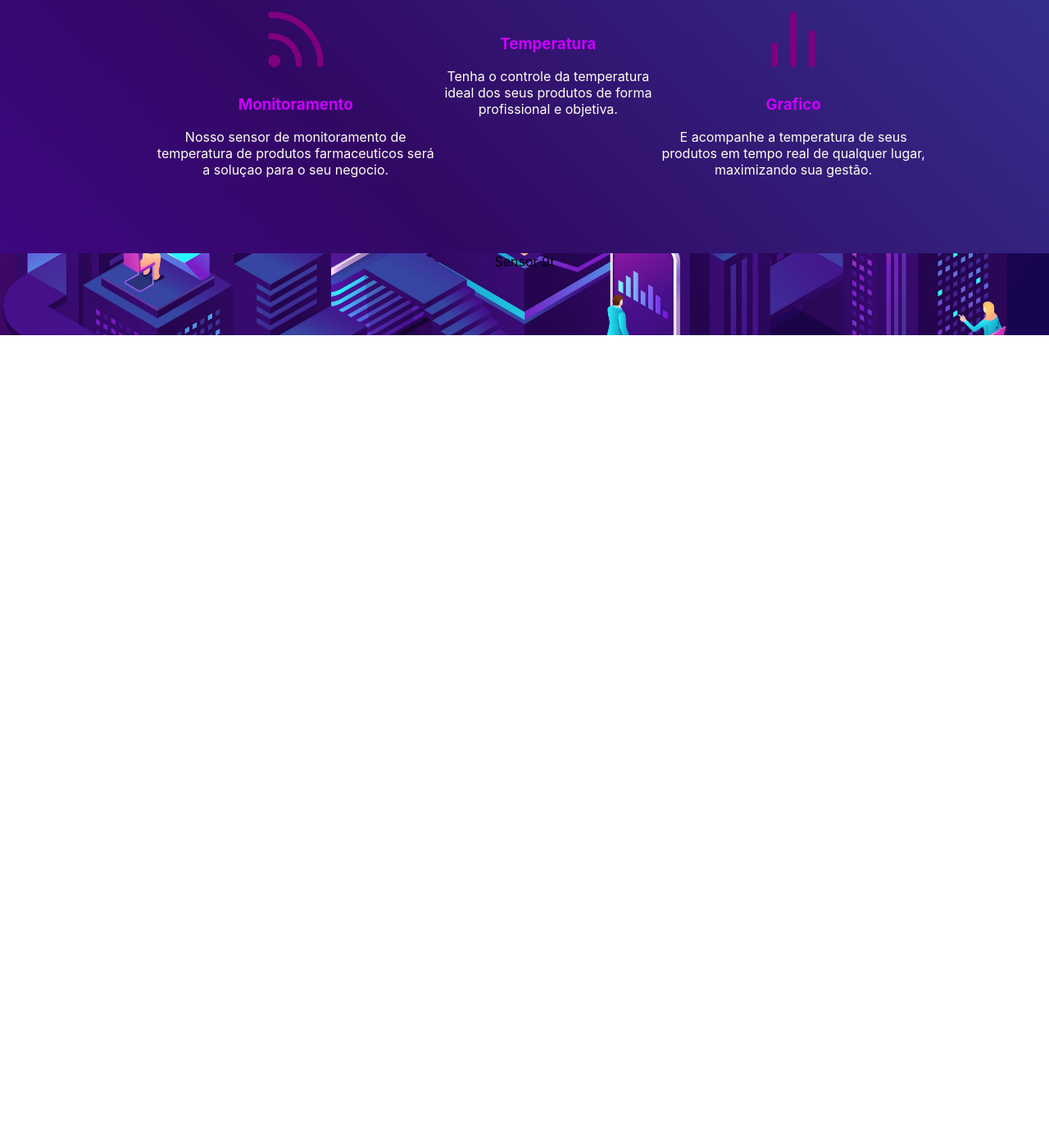
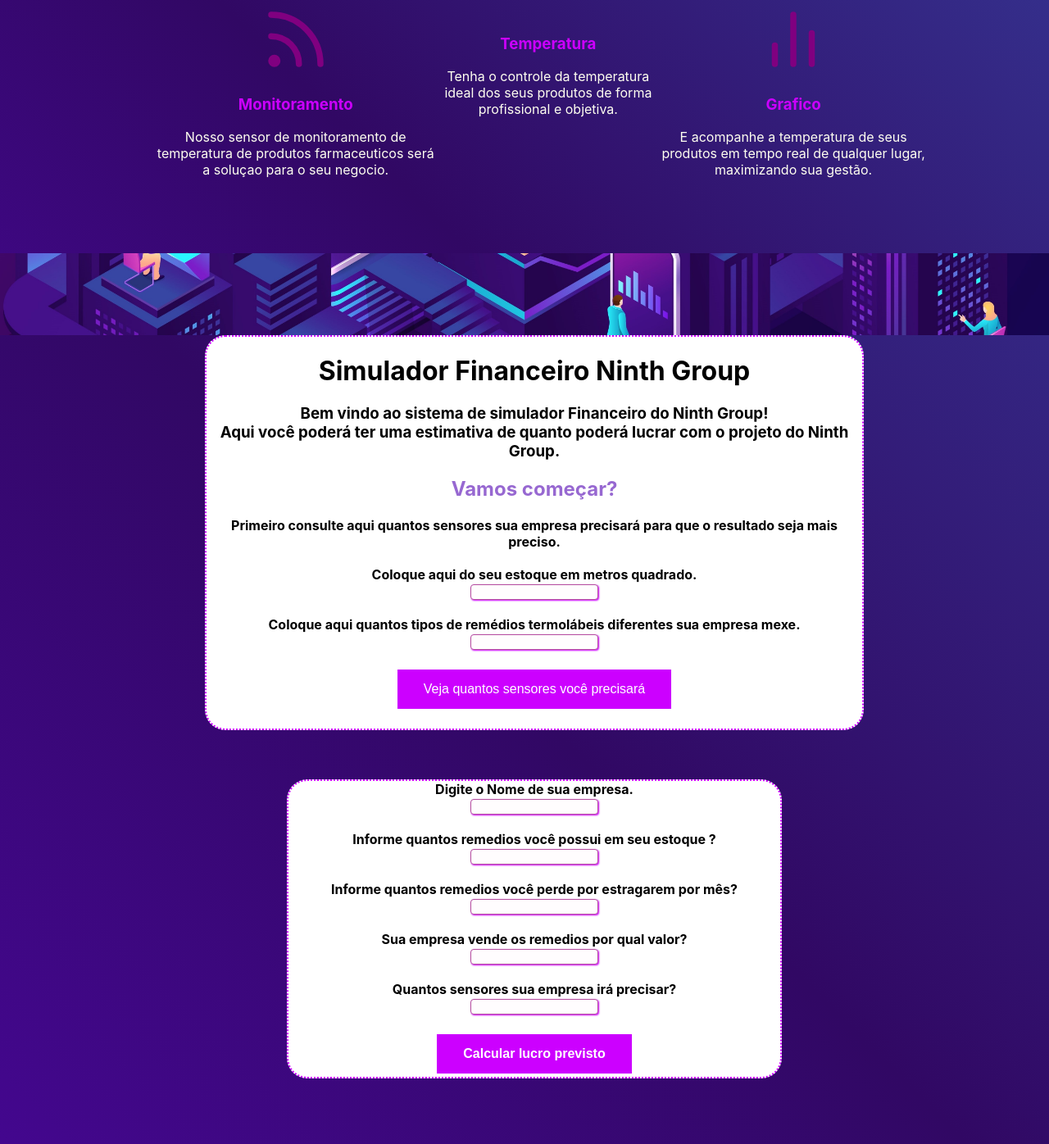
Before and after one commit to lucas-castione/Ninth-Group, a plain HTML site: page servico.html in a window 1280 px wide. Shown: the part 478-1874 px from the top of the page at 82% size. Before the commit the page ends 887 px from the top, so only its background shows below. Drawn offline with Linux system fonts and the light colour scheme.

Commit message:
inserção do serviço na pagina

```diff
--- a/servico.html
+++ b/servico.html
@@ -98,8 +98,91 @@
     -->
     <div class="footer">
       <div class="container">
-        Sensor 9t
-      </div>
-    </div>
-  </body>
+
+      </div> </div>
+
+ <div class="simulando">
+    <div style=" text-align: center" class="sensor">
+    <h1>Simulador Financeiro Ninth Group</h1>
+    <h3> Bem vindo ao sistema de simulador Financeiro do Ninth Group! <br>
+    Aqui você poderá ter uma estimativa de quanto poderá lucrar com o projeto do Ninth Group.</h3>
+
+    <h2 style="color: #9768D1">Vamos começar?</h2>
+    <b>Primeiro consulte aqui  quantos sensores sua empresa precisará para que o resultado seja mais preciso.</b>
+    <br>
+    <br>
+
+    <b> Coloque aqui do seu estoque em metros quadrado.</b> <br>
+      <input id="tamanho_estoque" placeholder=""> <br>
+    <br>
+
+    <b> Coloque aqui quantos tipos de remédios termolábeis diferentes sua empresa mexe. <br>
+      <input id="tipos_de_termolabeis" placeholder=""> <br>
+    <br>
+
+      <button onclick="estimativa_de_sensores()" class="botaozin">Veja quantos sensores você precisará</button> <br>
+    <br>
+    </div> <br>
+
+
+  <div id="sensores_estimados" style=" text-align: center" style="color: white"></div> <br>
+  <br>
+
+
+  <div style=" text-align: center" class="renda">
+
+    <b>Digite o Nome de sua empresa.</b> <br>
+      <input id="nome_da_empresa" placeholder=""> <br>
+  <br>
+
+  <b>Informe quantos remedios você possui em seu estoque ? <br>
+  <input type="text" id="qtd_remedios" placeholder=""><br>
+  <br>
+
+  <b>Informe quantos remedios você perde por estragarem por mês? <br>
+  <input id= qtd_perda placeholder=""> <br>
+  <br>
+
+  <b>Sua empresa vende os remedios por qual valor?</b><br>
+  <input id="valor_remedios" placeholder=""><br>
+  <br>
+
+  <b> Quantos sensores sua empresa irá precisar?</b><br>
+      <input id="numero_de_sensores" placeholder=""> <br>
+  <br>
+
+  <button onclick="calcular_porcentagem_de_lucro()" class="botaozin" ><b> Calcular lucro previsto</b></button>
+  </div>
+
+  <br>
+  <br>
+  <div id="resultado_do_calculo" style=" text-align: center" style="color: white"></div>
+  <br>
+  <br>
+
+  </div>
+  </div>
+</div>
+</body>
 </html>
+<script>
+  function estimativa_de_sensores(){
+      var sensor_por_area = Number(tamanho_estoque.value) / 1256;
+      var sensor_por_area_oficial = Math.ceil(sensor_por_area);
+      var quantidade_de_sensores = sensor_por_area_oficial + (Number(tipos_de_termolabeis.value) - 1 );
+
+      window.alert( `${quantidade_de_sensores} sensores.`)
+  }
+
+  function calcular_porcentagem_de_lucro(){
+      var gasto_com_o_projeto = ((12 + 60 + 7) * (numero_de_sensores.value)) + 10 + 600;
+      var remedio = Number(qtd_remedios.value);
+      var perda = Number(qtd_perda.value);
+      var valor = Number(valor_remedios.value);
+      var percaTotal = perda * valor;
+      var lucroTotal = remedio * valor;
+
+
+      window.alert( `${nome_da_empresa.value} perde R$${percaTotal.toFixed(2)}  por mês em remedios estragados por temperatura e umidade O seu lucro é de R$${(lucroTotal - percaTotal).toFixed(2)} por mês. O lucro total que você pode alcançar com nosso projeto é de R$${lucroTotal.toFixed(2)} por mês. E o gasto que você terá com o nosso projeto será de ${gasto_com_o_projeto}, porém terá uma taxa de manuntenção mensal de 600 reais.`)
+  }
+</script>
```
